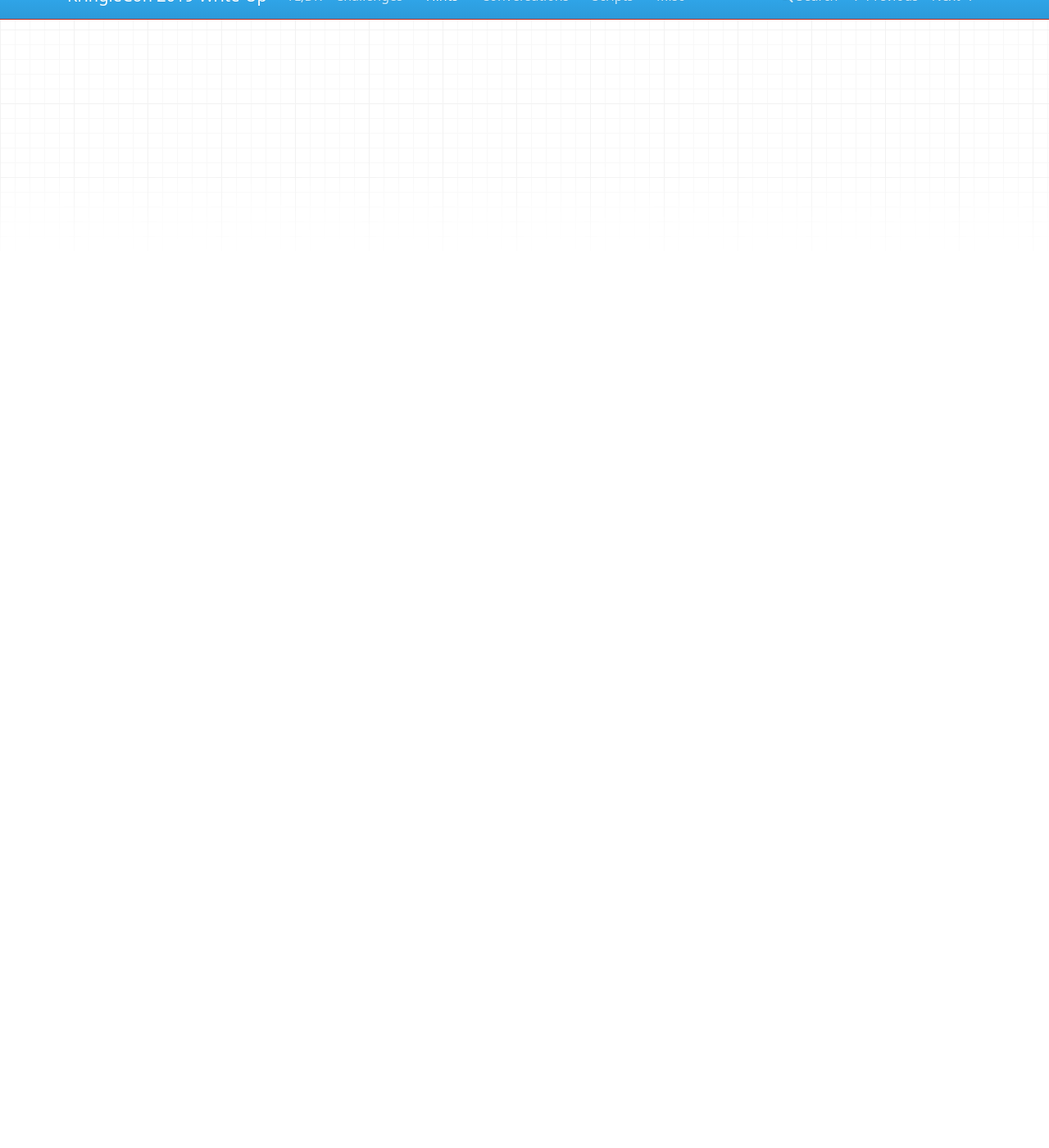
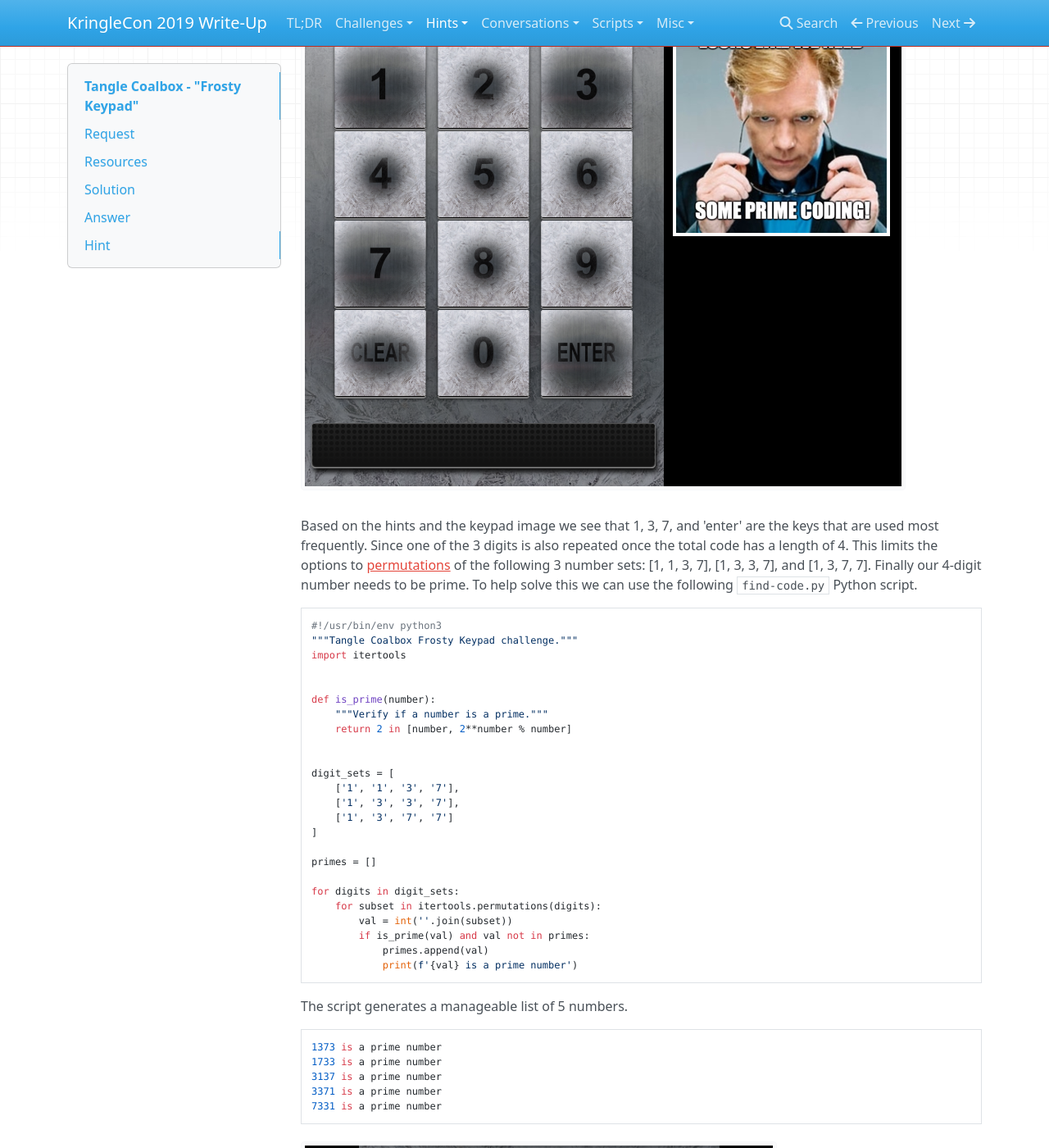
Before and after one commit to crahan/HolidayHackChallenge2019, an MkDocs documentation site: the page built from docs/hints/h6.md, in a window 1280 px wide and 1400 px high, scrolled down 564 px. Shown: the whole window at 82% size. Built offline with MkDocs 1.6.1, drawn with Linux system fonts in a browser that asks for light colours; nearby versions of some CDN libraries; before the commit the page ends 900 px from its top, so only the background shows below that; some of the changed text lies outside the part shown.

Commit message:
h6 andh7 done.

````diff
--- a/docs/hints/h6.md
+++ b/docs/hints/h6.md
@@ -2,3 +2,71 @@
 ![Tangle Coalbox](../img/hints/h6/tangle_coalbox.png){: .elf_avatar}
 
 Provides a hint for [Splunk](../../challenges/c6/).
+
+## Request
+> Hey kid, it's me, Tangle Coalbox.
+> I'm sleuthing again, and I could use your help.
+> Ya see, this here number lock's been popped by someone.
+> I think I know who, but it'd sure be great if you could open this up for me.
+> I've got a few clues for you.
+>
+> 1\. One digit is repeated once.
+> 2\. The code is a prime number.
+> 3\. You can probably tell by looking at the keypad which buttons are used.
+
+## Resources
+- *"One digit is repeated once, it's prime, and you can see which keys were used"*
+
+## Solution
+![Keypad](../img/hints/h6/h6_terminal1_yeeaaah.png)
+
+Based on the hints and the keypad image we see that 1, 3, 7, and 'enter' are the keys that are used most frequently. Since one of the 3 digits is also repeated once the total code has a length of 4. This limits the options to [permutations](https://en.wikipedia.org/wiki/Permutation) of the following 3 number sets: [1, 1, 3, 7], [1, 3, 3, 7], and [1, 3, 7, 7]. Finally our 4-digit number needs to be prime. To help solve this we can use the following `find-code.py` Python script.
+
+```python
+#!/usr/bin/env python3
+"""Tangle Coalbox Frosty Keypad challenge."""
+import itertools
+
+
+def is_prime(number):
+    """Verify if a number is a prime."""
+    return 2 in [number, 2**number % number]
+
+
+digit_sets = [
+    ['1', '1', '3', '7'],
+    ['1', '3', '3', '7'],
+    ['1', '3', '7', '7']
+]
+
+primes = []
+
+for digits in digit_sets:
+    for subset in itertools.permutations(digits):
+        val = int(''.join(subset))
+        if is_prime(val) and val not in primes:
+            primes.append(val)
+            print(f'{val} is a prime number')
+```
+
+The script generates a manageable list of 5 numbers.
+
+```
+1373 is a prime number
+1733 is a prime number
+3137 is a prime number
+3371 is a prime number
+7331 is a prime number
+```
+
+![Valid Code](../img/hints/h6/h6_terminal2.png)
+
+Still requires 5 attempts to get to the correct code, but [we're finally in](https://www.youtube.com/watch?v=7uW47jWLMiY)!
+
+## Answer
+Code: `7331`.
+
+## Hint
+> Yep, that's it. Thanks for the assist, gumshoe.
+> Hey, if you think you can help with another problem, [Prof. Banas](../../challenges/c6/) could use a hand too.
+> Head west to the other side of the quad into Hermey Hall and find him in the Laboratory.
--- a/mkdocs.yml
+++ b/mkdocs.yml
@@ -60,7 +60,7 @@ nav:
   - Turtle Doves:  'conversations/turtle-doves.md'
   - Wunorse Openslae: 'conversations/wunorse-openslae.md'
 - Scripts:
-  - Frosty Keypad: 'scripts/frosty-keypad.md'
+  - find-code.py: 'scripts/find-code.py.md'
   - Frido Sleigh CAPTEHA: 'scripts/frido-sleigh-capteha.md'
   - Poisoned Source Filter: 'scripts/poisoned-source-filter.md'
 - Misc:
````
Also changed, not shown: docs/hints/h7.md (+52 -0 lines), docs/misc/badge_hints.md (+1 -1 lines), docs/img/hints/h4/h4_terminal1_kenobi.png, docs/img/hints/h5/snowman_experiment.png, docs/img/hints/h5/snowman_experiment_no.png, docs/img/hints/h6/h6_terminal1.png (added), docs/img/hints/h6/h6_terminal1_yeeaaah.png (added), docs/img/hints/h6/h6_terminal2.png (added), docs/img/hints/h7/h7_terminal1.png (added), docs/img/hints/h7/h7_terminal2.png (added), docs/img/hints/h7/h7_terminal3.png (added), docs/img/hints/h7/h7_terminal4.png (added), docs/img/hints/h7/h7_terminal5.png (added), docs/img/hints/h7/h7_terminal6.png (added), 1 more files.
